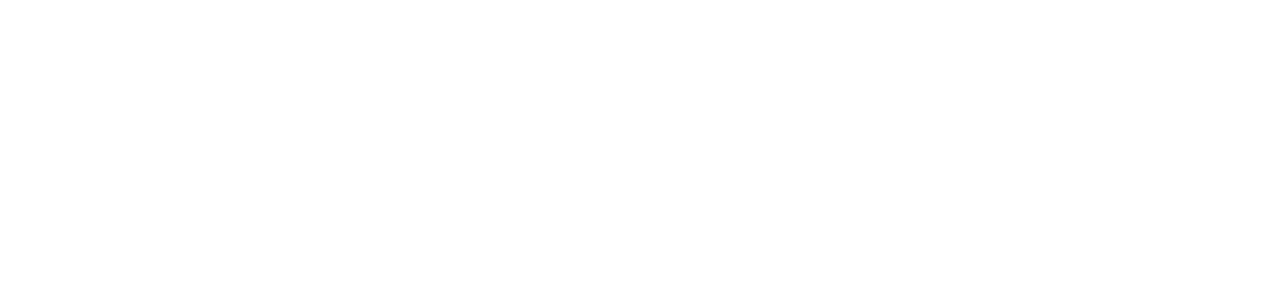
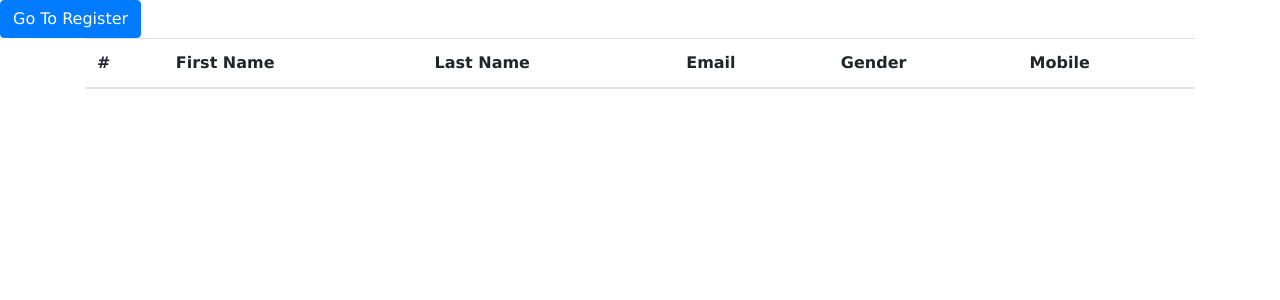
Before and after one commit to JAI-SURYA-DEV/NeoEPolicyAug082022, an Angular app: page /userList in a window 1280 px wide. Before the commit this address led to /. Shown: the top 300 px of the page. Built offline with nearby package versions, Linux system fonts and the light colour scheme.

Commit message:
userlist

```diff
--- a/src/app/Users/login/login.component.html
+++ b/src/app/Users/login/login.component.html
@@ -1,4 +1,5 @@
 <!-- <p>login works!</p> -->
+<!-- Alert section start -->
 <div
   id="loginAlert"
   class="alert alert-danger alert-dismissible fade show"
@@ -10,6 +11,7 @@
     <span aria-hidden="true">&times;</span>
   </button>
 </div>
+<!-- login section start -->
 <div class="container" style="width: 30%; margin-top: 10rem">
   <!-- Content here -->
   <form [formGroup]="loginForm" (ngSubmit)="onSubmit()" novalidate>
--- a/src/app/Users/login/login.component.ts
+++ b/src/app/Users/login/login.component.ts
@@ -12,6 +12,7 @@
   password!: number;
   storedData: any;
   isUserNameMatch: boolean = true;
+  loginForm!: FormGroup;
   constructor(private _router: Router) {}
 
   ngOnInit(): void {
@@ -20,12 +21,12 @@
       password: 'jaisurya@123',
     };
     localStorage.setItem('loginData', JSON.stringify(loginDtls));
+
+    this.loginForm = new FormGroup({
+      userName: new FormControl('', [Validators.required]),
+      password: new FormControl(''),
+    });
   }
-
-  loginForm = new FormGroup({
-    userName: new FormControl('', [Validators.required]),
-    password: new FormControl(''),
-  });
 
   onSubmit() {
     console.log(this.loginForm.value);
@@ -55,7 +56,7 @@
         console.log(this.loginForm);
         setTimeout(() => {
           this.isUserNameMatch = true;
-        }, 1000);
+        }, 1500);
         // if (this.loginForm.invalid) {
         //   this.isUserNameMatch = true;
         // }
--- a/src/app/Users/userlist/userlist.component.html
+++ b/src/app/Users/userlist/userlist.component.html
@@ -1 +1,43 @@
-<p>userlist works!</p>
+<!-- <p>userlist works!</p> -->
+
+<div>
+  <button type="button" class="btn btn-primary" (click)="goToRegister()">
+    Go To Register
+  </button>
+</div>
+<div class="container">
+  <table class="table table-striped">
+    <thead>
+      <tr>
+        <th scope="col">#</th>
+        <th scope="col">First Name</th>
+        <th scope="col">Last Name</th>
+        <th scope="col">Email</th>
+        <th scope="col">Gender</th>
+        <th scope="col">Mobile</th>
+      </tr>
+    </thead>
+    <tbody>
+      <tr *ngFor="let user of users; index as i">
+        <th scope="row">{{ i + 1 }}</th>
+        <td>{{ user.firstName }}</td>
+        <td>{{ user.lastName }}</td>
+        <td>{{ user.email }}</td>
+        <td>{{ user.gender }}</td>
+        <td>{{ user.mobile }}</td>
+      </tr>
+      <!-- <tr>
+        <th scope="row">2</th>
+        <td>Jacob</td>
+        <td>Thornton</td>
+        <td>@fat</td>
+      </tr> -->
+      <!-- <tr>
+        <th scope="row">3</th>
+        <td>Larry</td>
+        <td>the Bird</td>
+        <td>@twitter</td>
+      </tr> -->
+    </tbody>
+  </table>
+</div>
--- a/src/app/Users/userlist/userlist.component.ts
+++ b/src/app/Users/userlist/userlist.component.ts
@@ -1,15 +1,21 @@
 import { Component, OnInit } from '@angular/core';
+import { Router } from '@angular/router';
 
 @Component({
   selector: 'app-userlist',
   templateUrl: './userlist.component.html',
-  styleUrls: ['./userlist.component.css']
+  styleUrls: ['./userlist.component.css'],
 })
 export class UserlistComponent implements OnInit {
-
-  constructor() { }
+  users: any = [];
+  constructor(private _router: Router) {}
 
   ngOnInit(): void {
+    let users: any = localStorage.getItem('storedRregisterUsersData');
+    this.users = JSON.parse(users);
+    console.log('this.users', this.users);
   }
-
+  goToRegister() {
+    this._router.navigate(['/register']);
+  }
 }
--- a/src/app/app-routing.module.ts
+++ b/src/app/app-routing.module.ts
@@ -1,16 +1,20 @@
 import { NgModule } from '@angular/core';
 import { RouterModule, Routes } from '@angular/router';
+import { PagenotfoundComponent } from './pagenotfound/pagenotfound.component';
 import { LoginComponent } from './Users/login/login.component';
 import { RegisterComponent } from './Users/register/register.component';
+import { UserlistComponent } from './Users/userlist/userlist.component';
 
 const routes: Routes = [
   // { path: '', component: LoginComponent },
-  { path: '', redirectTo: 'login', pathMatch: 'full' },
+  { path: '', redirectTo: 'register', pathMatch: 'full' },
   { path: 'login', component: LoginComponent },
   {
     path: 'register',
     component: RegisterComponent,
   },
+  { path: 'userList', component: UserlistComponent },
+  { path: '**', component: PagenotfoundComponent },
 ];
 
 @NgModule({
--- a/src/app/pagenotfound/pagenotfound.component.css
+++ b/src/app/pagenotfound/pagenotfound.component.css
@@ -0,0 +1,4 @@
+.pageNotFound {
+  text-align: center;
+  margin: 5rem auto;
+}
--- a/src/app/pagenotfound/pagenotfound.component.html
+++ b/src/app/pagenotfound/pagenotfound.component.html
@@ -1 +1,9 @@
-<p>pagenotfound works!</p>
+<!-- <p>pagenotfound works!</p> -->
+
+<div class="container pageNotFound">
+  <h1>404: Page Not Found!</h1>
+  <p>
+    The page you are looking for can not be found or you do not have access to
+    this page.
+  </p>
+</div>
```
